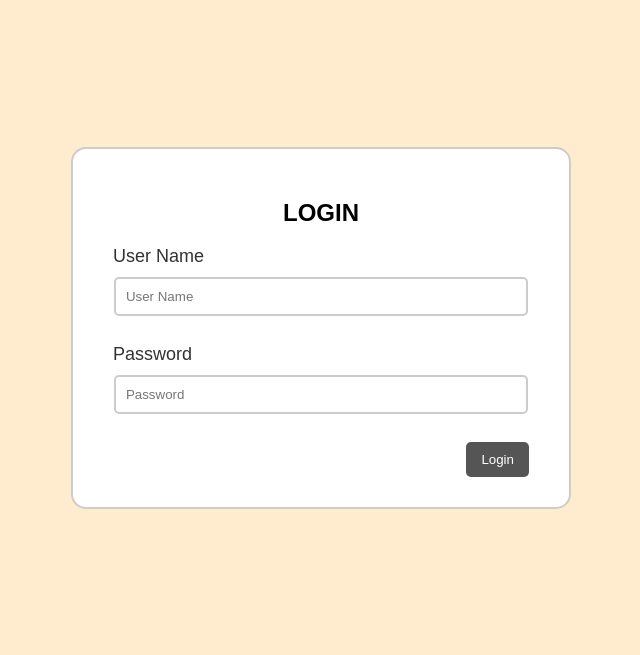
After one commit to Mythomanic/HomeAutomation, a PHP site: page /index1.php in a window 1280 px wide. The commit adds this page. Shown: the top 655 px of the page, without its empty margins (319-959 px from the left). Run offline with PHP 8.4, Linux system fonts and the light colour scheme.

Commit message:
some changes

```diff
--- a/homeconsumer.php
+++ b/homeconsumer.php
@@ -22,7 +22,7 @@
 		<h1>Home Automation System</h1>
 		<nav>
 			<ul>
-				<li><a href="index.html">Home</a></li>
+				<li><a href="index.php">Home</a></li>
 				<li><a href="#">About</a></li>
 				<li><a href="#">Give us feedback</a></li>
                 <li><a href="logout.php">Logout</a></li>
--- /dev/null
+++ b/index1.php
@@ -0,0 +1,95 @@
+<!DOCTYPE html>
+<html lang="en">
+<head>
+    <meta charset="UTF-8">
+    <meta http-equiv="X-UA-Compatible" content="IE=edge">
+    <meta name="viewport" content="width=device-width, initial-scale=1.0">
+    <title>Login</title>
+
+    <style>
+
+
+
+        body{
+            background-color: blanchedalmond;
+            display: flex;
+            justify-content: center;
+            align-items: center;
+            height: 80vh;
+        }
+
+        *{
+            font-family: Arial, Helvetica, sans-serif;
+            box-sizing: border-box;
+        }
+
+        form{
+            width: 500px;
+            border: 2px solid #ccc;
+            padding: 30px;
+            background: #fff;
+            border-radius: 15px;
+        }
+
+        h2{
+            text-align: center;
+            margin: bottom 40px ;
+        }
+        input{
+            display: block;
+            border: 2px solid #ccc;
+            width: 95%;
+            padding: 10px;
+            margin: 10px auto;
+            border-radius: 5px;
+        }
+        label{
+            color: rgb(53, 48, 49);
+            font-size: 18px ;
+            padding: 10px;
+        }
+        button{
+            float: right;
+            background: #555;
+            padding: 10px 15px;
+            color: #fff;
+            border-radius: 5px;
+            margin-right:10px ;
+            border: none;
+
+        }
+        button:hover{
+            opacity: .7;
+        }
+        .error{
+            background: #F2DEDE ;
+            color:#A94442 ;
+            padding:10px ;
+            width: 95%;
+            border-radius: 5px;
+        }
+
+
+    </style>
+
+</head>
+<body>
+    <form action="login1.php" method="post">
+        <h2>LOGIN</h2>
+        <?php if(isset($_GET['error'])){ ?>
+            <p class="error"><?php echo $_GET['error']; ?> </p>
+        <?php } ?>
+        <label>User Name</label>
+        <input type="text" name="username" placeholder="User Name">
+        <br>
+
+        <label>Password</label>
+        <input type="password" name="password" placeholder="Password">
+        <br>
+
+        <button type="submit">Login</button>
+
+
+    </form>
+</body>
+</html>
--- a/landingPage.html
+++ b/landingPage.html
@@ -63,7 +63,7 @@ body{
 
         <div style="margin-left: 705px;margin-top: 100px;">
 
-            <form style="" action="index.php">
+            <form style="" action="index1.php">
                 <h2>Login for Producer</h2>
 
 
@@ -76,7 +76,7 @@ body{
 
             </form> <br>
 
-            <form action="index.php">
+            <form action="index2.php">
                 <h2>Login for Consumer</h2>
 
                 <button style="width: 110px;" type="submit">Login</button>
--- a/logout.php
+++ b/logout.php
@@ -4,7 +4,7 @@ session_start();
 
 session_unset();
 session_destroy();
-header("Location: index.php");
+header("Location: index2.php");
 
 
 
```
Also changed, not shown: index2.php (added, +95 -0 lines), login1.php (added, +61 -0 lines), login2.php (added, +61 -0 lines), README.md.
